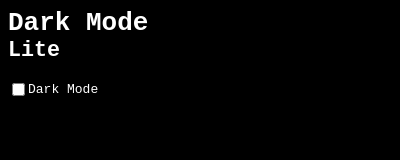
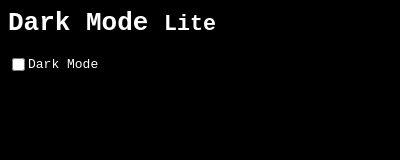
Before and after one commit to zvakanaka/dark-mode-lite, a browser extension: page browserAction/popup.html in a window 400 px wide. Drawn offline with Linux system fonts and the light colour scheme.

Commit message:
increase extension popup size to get rid of ugly scrollbars on Firefox

```diff
--- a/browserAction/popup.css
+++ b/browserAction/popup.css
@@ -1,7 +1,7 @@
 body {
   font-family: monospace;
-  width: 200px;
-  height: 4rem;
+  width: 215px;
+  height: 5rem;
   -webkit-touch-callout: none;
   -webkit-user-select: none;
   user-select: none;
```
